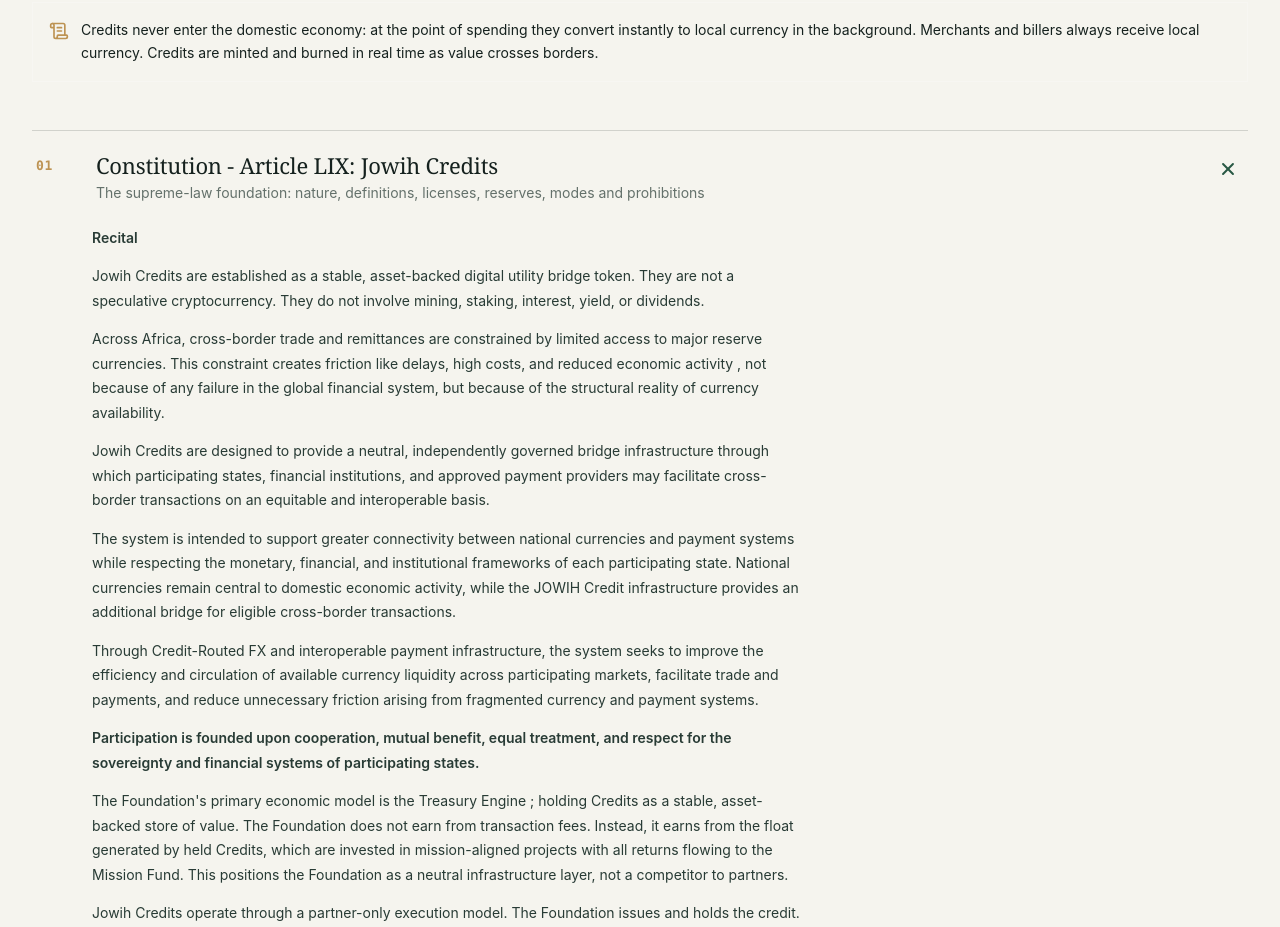
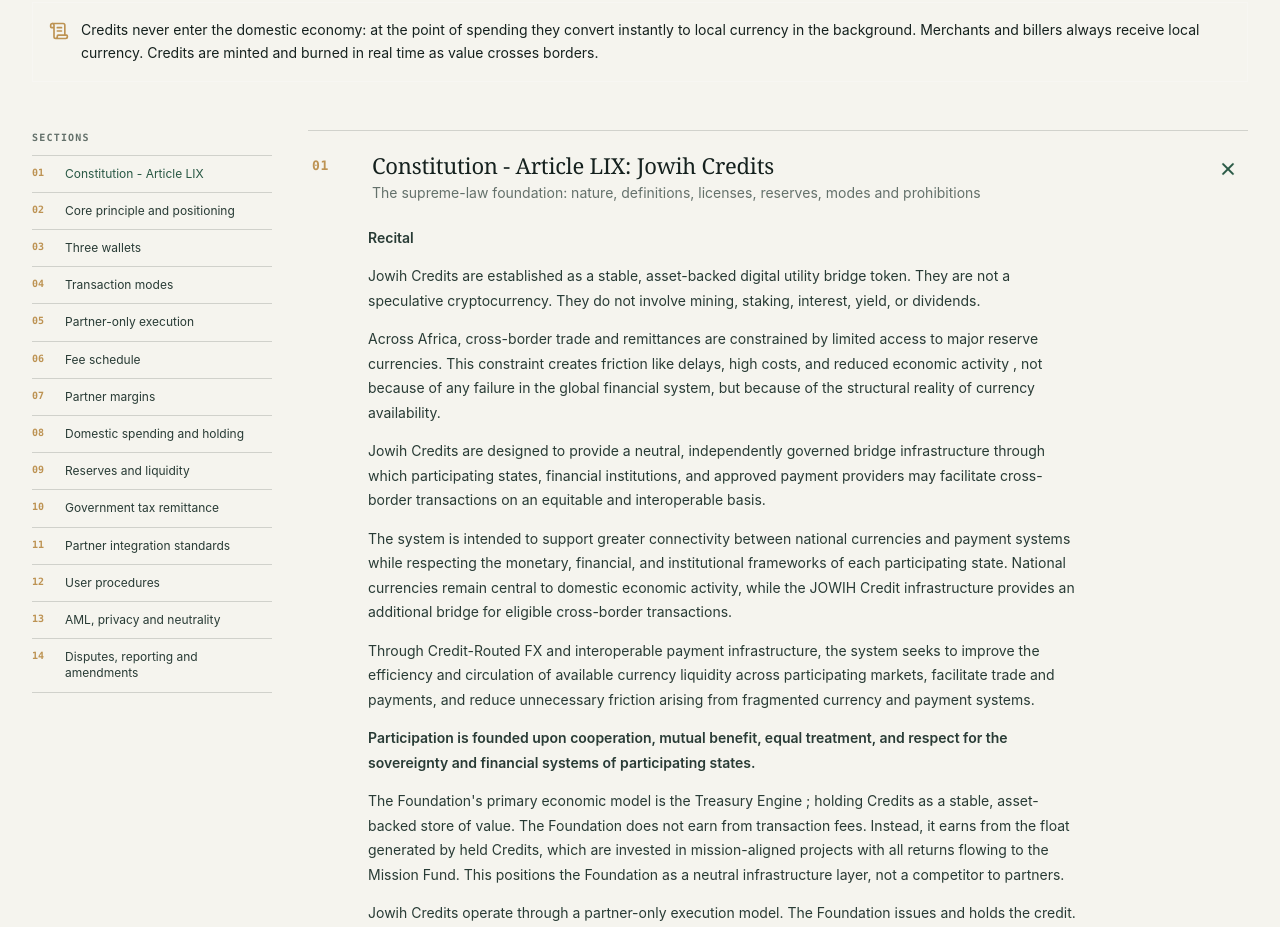
Before and after one commit to abel-george/Jowii-main, a Next.js app: page /credits in a window 1280 px wide. Shown: the part 880-1807 px from the top of the page. Built offline with nearby package versions, Linux system fonts and the light colour scheme.

Commit message:
Add section navigation to Comrades and Credits

```diff
--- a/app/comrades/page.tsx
+++ b/app/comrades/page.tsx
@@ -34,7 +34,7 @@
       </header>
       <section className="document-page__body">
         <div className="document-page__inner">
-          <InstitutionalExpandable items={[
+          <InstitutionalExpandable showSidebar items={[
             { id: 'network', number: '01', title: 'Africa Development Network', summary: 'The complete source section, presented without constitutional numbering.', body: <SourceDocument lines={network} /> },
             { id: 'funding', number: '02', title: 'Phased funding and distribution model', summary: 'The complete source section, presented without constitutional numbering.', body: <SourceDocument lines={funding} /> },
             { id: 'community', number: '03', title: 'Community participation and workforce', summary: 'The complete source section, presented without constitutional numbering.', body: <SourceDocument lines={community} /> },
--- a/app/credits/page.tsx
+++ b/app/credits/page.tsx
@@ -50,7 +50,22 @@
           </section>
 
           {/* Credits Accordion */}
-          <CollapsibleAccordion defaultOpenId="cb-01">
+          <CollapsibleAccordion defaultOpenId="cb-01" navigation={[
+            { id: 'cb-01', number: '01', title: 'Constitution - Article LIX' },
+            { id: 'cb-02', number: '02', title: 'Core principle and positioning' },
+            { id: 'cb-03', number: '03', title: 'Three wallets' },
+            { id: 'cb-04', number: '04', title: 'Transaction modes' },
+            { id: 'cb-05', number: '05', title: 'Partner-only execution' },
+            { id: 'cb-06', number: '06', title: 'Fee schedule' },
+            { id: 'cb-07', number: '07', title: 'Partner margins' },
+            { id: 'cb-08', number: '08', title: 'Domestic spending and holding' },
+            { id: 'cb-09', number: '09', title: 'Reserves and liquidity' },
+            { id: 'cb-10', number: '10', title: 'Government tax remittance' },
+            { id: 'cb-11', number: '11', title: 'Partner integration standards' },
+            { id: 'cb-12', number: '12', title: 'User procedures' },
+            { id: 'cb-13', number: '13', title: 'AML, privacy and neutrality' },
+            { id: 'cb-14', number: '14', title: 'Disputes, reporting and amendments' },
+          ]}>
             <CollapsibleAccordionItem
               id="cb-01"
               number="01"
--- a/app/globals.css
+++ b/app/globals.css
@@ -314,6 +314,15 @@
 .online-reader__empty { padding: 24px; border: 1px solid var(--line); color: var(--muted); }
 .framework-source-link { display: inline-flex; gap: 7px; margin-bottom: 18px; color: var(--green); font-family: var(--font-mono); font-size: 11px; font-weight: 700; letter-spacing: .05em; text-transform: uppercase; }
 .framework-source-page__content { max-width: 900px; }
+.section-switcher { display: grid; grid-template-columns: 240px minmax(0, 1fr); gap: 36px; align-items: start; }
+.section-switcher__sidebar { position: sticky; top: 24px; align-self: start; max-height: calc(100vh - 48px); overflow-y: auto; }
+.section-switcher__sidebar > p { margin: 0 0 10px; color: var(--muted); font-family: var(--font-mono); font-size: 10px; font-weight: 700; letter-spacing: .12em; text-transform: uppercase; }
+.section-switcher__sidebar button, .section-switcher__sidebar a { display: grid; grid-template-columns: 25px 1fr; gap: 8px; width: 100%; padding: 10px 0; border: 0; border-top: 1px solid var(--line); background: transparent; color: var(--ink-soft); font-size: 12px; line-height: 1.35; text-align: left; cursor: pointer; text-decoration: none; }
+.section-switcher__sidebar button:last-child, .section-switcher__sidebar a:last-child { border-bottom: 1px solid var(--line); }
+.section-switcher__sidebar button span, .section-switcher__sidebar a span { color: var(--brass); font-family: var(--font-mono); font-size: 10px; font-weight: 700; }
+.section-switcher__sidebar button.is-active, .section-switcher__sidebar button:hover, .section-switcher__sidebar a.is-active, .section-switcher__sidebar a:hover { color: var(--green); }
+.section-switcher__content { min-width: 0; }
+@media (max-width: 760px) { .section-switcher { display: block; } .section-switcher__sidebar { position: sticky; top: 0; z-index: 3; display: flex; gap: 8px; max-height: none; overflow-x: auto; padding: 10px 0; background: var(--paper); } .section-switcher__sidebar > p { display: none; } .section-switcher__sidebar button, .section-switcher__sidebar a { display: block; flex: 0 0 auto; width: auto; min-width: 42px; padding: 9px 11px; border: 1px solid var(--line); background: var(--white); font-size: 0; text-align: center; } .section-switcher__sidebar button span, .section-switcher__sidebar a span { font-size: 11px; } .section-switcher__sidebar button.is-active, .section-switcher__sidebar a.is-active { border-color: var(--green); background: var(--green); color: var(--white); } .section-switcher__sidebar button:last-child, .section-switcher__sidebar a:last-child { border-bottom: 1px solid var(--line); } }
 @media (max-width: 760px) { .online-reader__hero { padding: 38px 0 44px; } .online-reader__layout { grid-template-columns: 1fr; gap: 30px; padding-block: 28px 52px; } .online-reader__sidebar { position: static; max-height: none; } .online-reader__sidebar nav { display: none; } }
 .group-structure-map { margin-bottom: 18px; padding: 18px 20px; border: 1px solid var(--line); background: rgba(255, 254, 250, 0.5); }
 .group-structure-map strong { display: block; margin-bottom: 10px; color: var(--green); font-family: var(--font-serif); font-size: 22px; font-weight: 400; }
--- a/components/ui/CollapsibleAccordion.tsx
+++ b/components/ui/CollapsibleAccordion.tsx
@@ -22,9 +22,11 @@
  */
 export function CollapsibleAccordion({
   defaultOpenId,
+  navigation,
   children,
 }: {
   defaultOpenId?: string;
+  navigation?: { id: string; number: string; title: string }[];
   children: React.ReactNode;
 }) {
   const [openId, setOpenId] = useState<string | null>(defaultOpenId ?? null);
@@ -35,7 +37,7 @@
 
   return (
     <AccordionContext.Provider value={{ openId, requestOpen }}>
-      <div className="institutional-expandable">{children}</div>
+      <div className={navigation ? 'section-switcher' : undefined}>{navigation ? <aside className="section-switcher__sidebar" aria-label="Sections"><p>Sections</p>{navigation.map((item) => <a href={`#${item.id}`} className={openId === item.id ? 'is-active' : undefined} key={item.id}><span>{item.number}</span>{item.title}</a>)}</aside> : null}<div className={navigation ? 'section-switcher__content' : undefined}><div className="institutional-expandable">{children}</div></div></div>
     </AccordionContext.Provider>
   );
 }
--- a/components/ui/InstitutionalExpandable.tsx
+++ b/components/ui/InstitutionalExpandable.tsx
@@ -16,7 +16,7 @@
  * areas" pattern: a numbered column of headings; clicking one opens its detail
  * in place while the others stay collapsed. Purely presentational and client-side.
  */
-export function InstitutionalExpandable({ items, allowMultiple = false }: { items: ExpandableItem[]; allowMultiple?: boolean }) {
+export function InstitutionalExpandable({ items, allowMultiple = false, showSidebar = false }: { items: ExpandableItem[]; allowMultiple?: boolean; showSidebar?: boolean }) {
   const [open, setOpen] = useState<number[]>([]);
 
   const toggle = (index: number) => {
@@ -27,7 +27,7 @@
     });
   };
 
-  return (
+  const expandableList = (
     <div className="institutional-expandable">
       {items.map((item, index) => {
         const isOpen = open.includes(index);
@@ -54,4 +54,7 @@
       })}
     </div>
   );
+
+  if (!showSidebar) return expandableList;
+  return <div className="section-switcher"><aside className="section-switcher__sidebar" aria-label="Sections"><p>Sections</p>{items.map((item, index) => <button type="button" className={open.includes(index) ? 'is-active' : undefined} onClick={() => setOpen([index])} key={item.number}><span>{item.number}</span>{item.title}</button>)}</aside><div className="section-switcher__content">{expandableList}</div></div>;
 }
```
